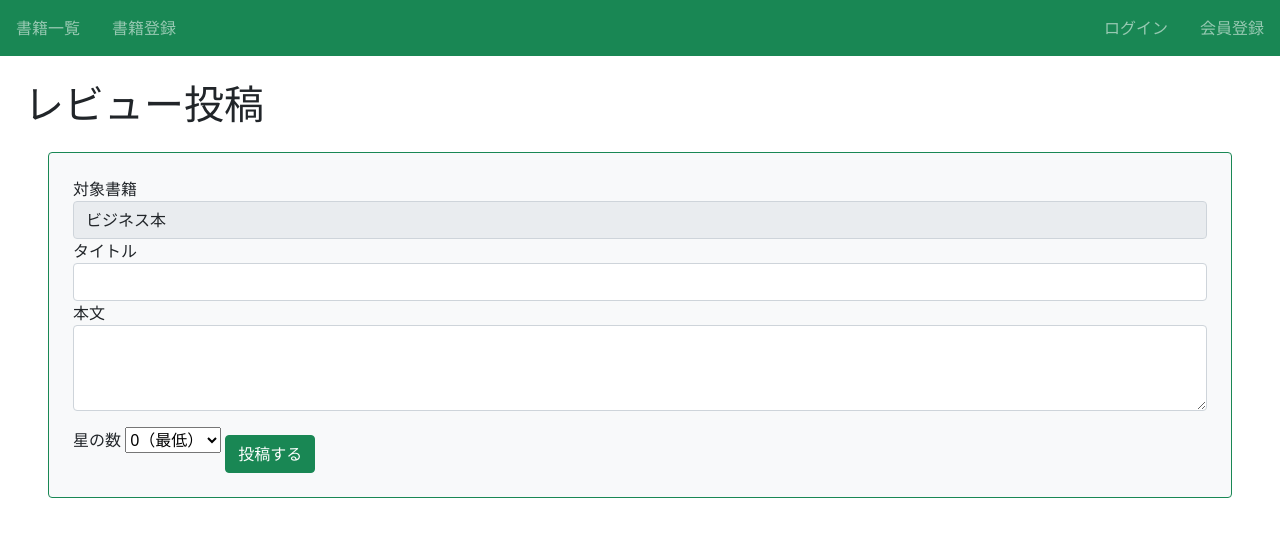
After one commit to miyazakihiroaki/bookproject, a Django app: page /book/1/review/ in a window 1280 px wide. The commit adds this page. Shown: the top 545 px of the page. Run offline with Django 3.2, Linux system fonts and the light colour scheme; data comes from the database, SQL or seed files in the repository; both versions use the stored data as it was after the commit.

Commit message:
finish5-7

```diff
--- a/book/admin.py
+++ b/book/admin.py
@@ -1,5 +1,6 @@
 from django.contrib import admin
-from .models import Book
+from .models import Book, Review
 
 
 admin.site.register(Book)
+admin.site.register(Review)
--- /dev/null
+++ b/book/consts.py
@@ -0,0 +1 @@
+MAX_RATE = 5
--- a/book/models.py
+++ b/book/models.py
@@ -2,8 +2,12 @@ from sre_constants import CATEGORY
 from tabnanny import verbose
 from turtle import title
 from django.db import models
+from .consts import MAX_RATE
 
+RATE_CHOICES = [(x, str(x)) for x in range(0, MAX_RATE + 1)]
 CATEGORY = (('business', 'ビジネス'),('life', '生活'),('other','その他'))
+
+
 # modelsモジュールのModelクラスを継承させる
 class Book(models.Model):
     title = models.CharField(max_length=100)
@@ -16,3 +20,14 @@ class Book(models.Model):
     # 管理画面でデータの判別をしやすくする
     def __str__(self):
         return self.title
+
+
+class Review(models.Model):
+    book = models.ForeignKey(Book, on_delete=models.CASCADE)
+    title = models.CharField(max_length=100)
+    text = models.TextField()
+    rate = models.IntegerField(choices=RATE_CHOICES)
+    user = models.ForeignKey('auth.User', on_delete=models.CASCADE)
+
+    def __str__(self):
+        return self.title
--- a/book/templates/book/book_detail.html
+++ b/book/templates/book/book_detail.html
@@ -8,6 +8,7 @@
     <div class="p-4 m-4 bg-light border border-success rounded">
         <h2 class="text-success">{{object.title}}</h2>
         <p>{{ object.text }}</p>
+        <a href="{% url 'review'object.pk %}" class="btn btn-primary"> レビューする </a>
         <a href="{% url 'list-book' %}" class="btn btn-primary"> 一覧へ </a>
         <a href="{% url 'update-book' object.pk %}" class="btn btn-primary"> 編集する </a>
         <a href="{% url 'delete-book' object.pk %}" class="btn btn-primary"> 消去する </a>
--- /dev/null
+++ b/book/templates/book/review_form.html
@@ -0,0 +1,26 @@
+{% extends 'base.html' %}
+
+{% block title %}レビュー投稿{% endblock%}
+{% block h1 %}レビュー投稿{% endblock%}
+{% block content %}
+    <form method="post" class="p-4 m-4 bg-light border border-success rounded form-group">
+        {% csrf_token %}
+        <label>対象書籍</label>
+        <input class="form-control" value="{{ book.title }}" readonly>
+        <label>タイトル</label>
+        <input class="form-control" name="title">
+        <label>本文</label>
+        <textarea class="form-control" name="text" rows=3></textarea>
+        <label>星の数</label>
+        <select ]class="form-control" name="rate">
+            <option value="0">0（最低）</option>
+            <option value="0">1</option>
+            <option value="0">2</option>
+            <option value="0">3</option>
+            <option value="0">3</option>
+            <option value="0">5（最高）</option>
+        </select>
+        <input type="hidden" name="book" value="{{ book.id }}">
+        <button type="submit" class="btn btn-success mt-4">投稿する</button>
+    </form>
+{% endblock content %}
--- a/book/urls.py
+++ b/book/urls.py
@@ -9,6 +9,7 @@ urlpatterns = [
     path('book/create/', views.CreateBookView.as_view(), name="create-book"),
     path('book/<int:pk>/delete/', views.DeleteBookView.as_view(), name="delete-book"),
     path('book/<int:pk>/update', views.UpdateBookView.as_view(), name="update-book"),
+    path('book/<int:book_id>/review/', views.CreateReviewView.as_view(), name='review'),
     path('finish_delete', views.FinishDeleteView.as_view(), name="finish-delete"),
     path('finish_add', views.FinishAddView.as_view(), name="finish-add"),
     path('finish-update', views.FinishUpdateView.as_view(), name="finish-update") ,
--- a/book/views.py
+++ b/book/views.py
@@ -1,7 +1,8 @@
+from typing_extensions import Self
 from django.shortcuts import render, redirect
-from django.urls import reverse_lazy
+from django.urls import reverse, reverse_lazy
 from django.views.generic import (ListView, DetailView, CreateView, DeleteView, UpdateView,)
-from .models import Book
+from .models import Book, Review
 from django.views.generic import TemplateView
 
 
@@ -53,6 +54,26 @@ class FinishAddView(TemplateView):
 class FinishUpdateView(TemplateView):
     template_name = 'book/finish_update.html'
 
+
+class CreateReviewView(CreateView):
+    model = Review
+    fields = ('book','title','text','rate')
+    template_name = 'book/review_form.html'
+
+    def get_context_data(self, **kwargs):
+        context = super().get_context_data(**kwargs)
+        context['book'] = Book.objects.get(pk=self.kwargs['book_id'])
+        # print(context)
+        return context
+
+    def form_valid(self, form):
+        form.instance.user = self.request.user
+        return super().form_valid(form)
+
+    def get_success_url(self):
+        return reverse ('detail-book', kwargs={'pk': self.object.book.id})
+
+
 def index_view(request):
     print('index_view is called')
     # object_list = Book.objects.all()
```
Also changed, not shown: book/migrations/0003_review.py (added), db.sqlite3.
